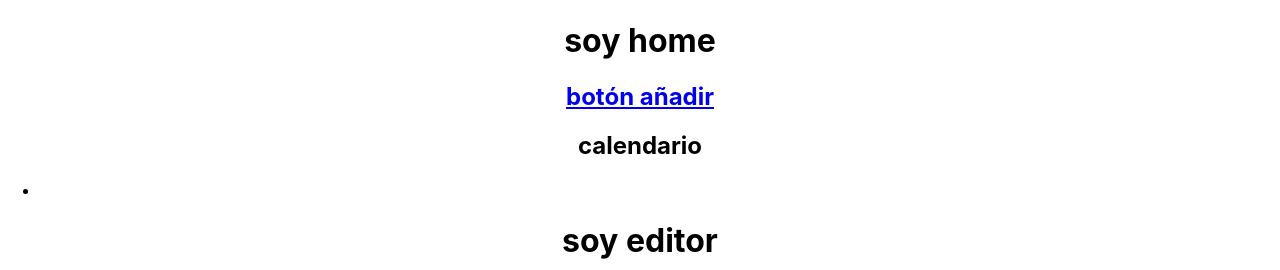
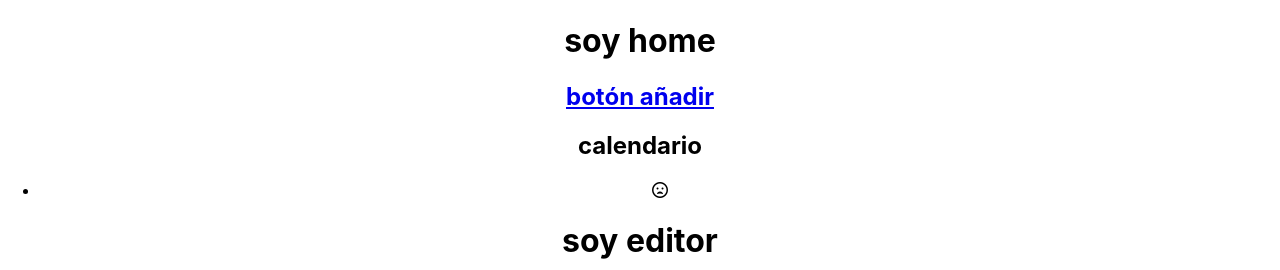
Before and after one commit to meryada/life-calendar, a React (Create React App) app: page /#/ in a window 1280 px wide. Shown: the top 270 px of the page. Built offline with nearby package versions, Linux system fonts and the light colour scheme.

Commit message:
fixed icons

```diff
--- a/src/components/SmileyList.js
+++ b/src/components/SmileyList.js
@@ -13,7 +13,7 @@ class CalendarSmiley extends React.Component {
                     return (
                         <li key={index}>
                         <p>{item.date}</p>
-                        <p>{item.status === 'feliz'? <i className="far fa-smile-beam"></i>:<i className="far fa-frown-open"></i>?item.status === null:<p></p>}</p>
+                        <p>{item.status === 'feliz'? <i className="far fa-smile-beam"></i>:<i className="far fa-frown-open"></i>}</p>
                         <p>{item.message}</p>
                         </li>
                     )
```
